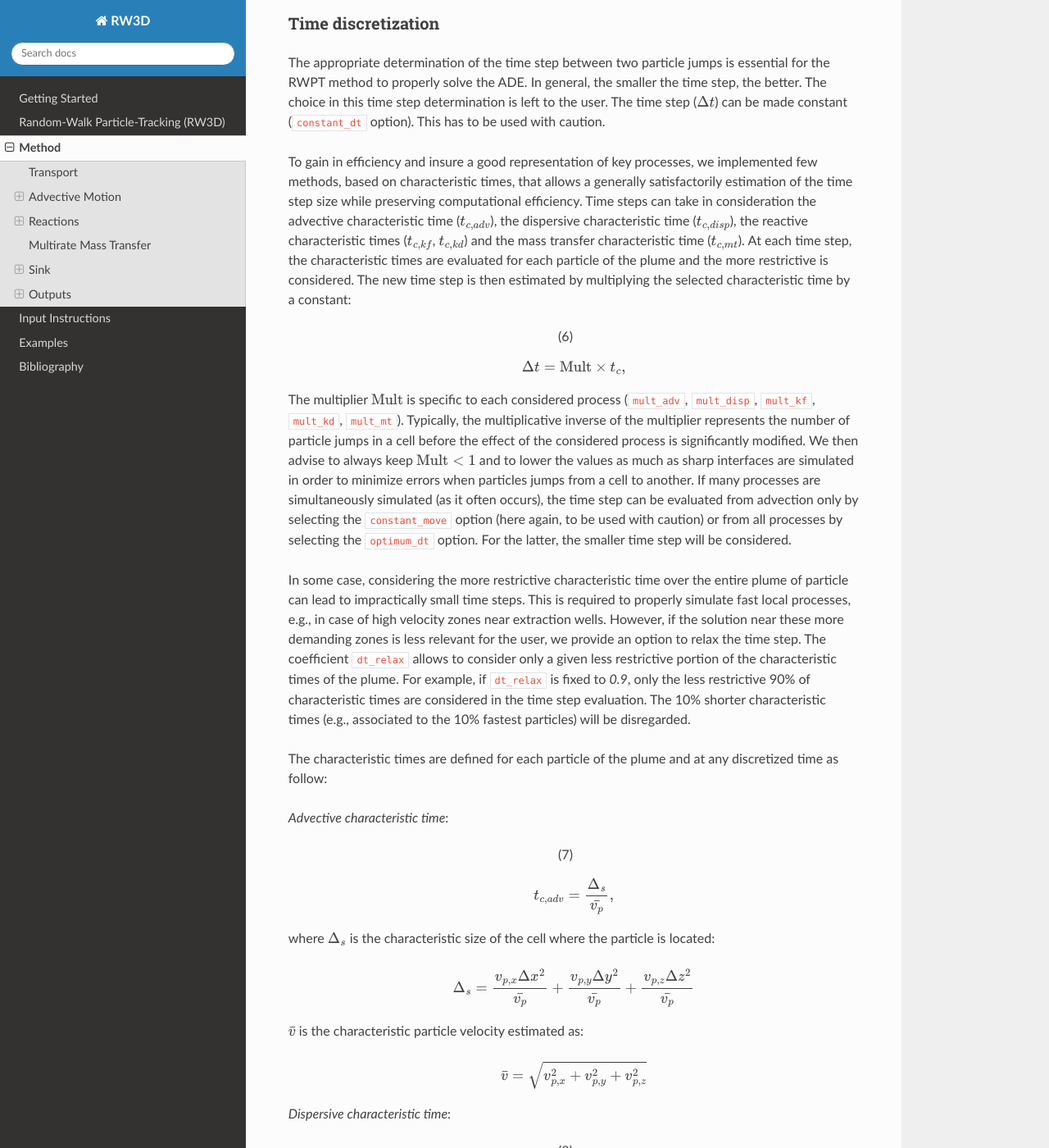
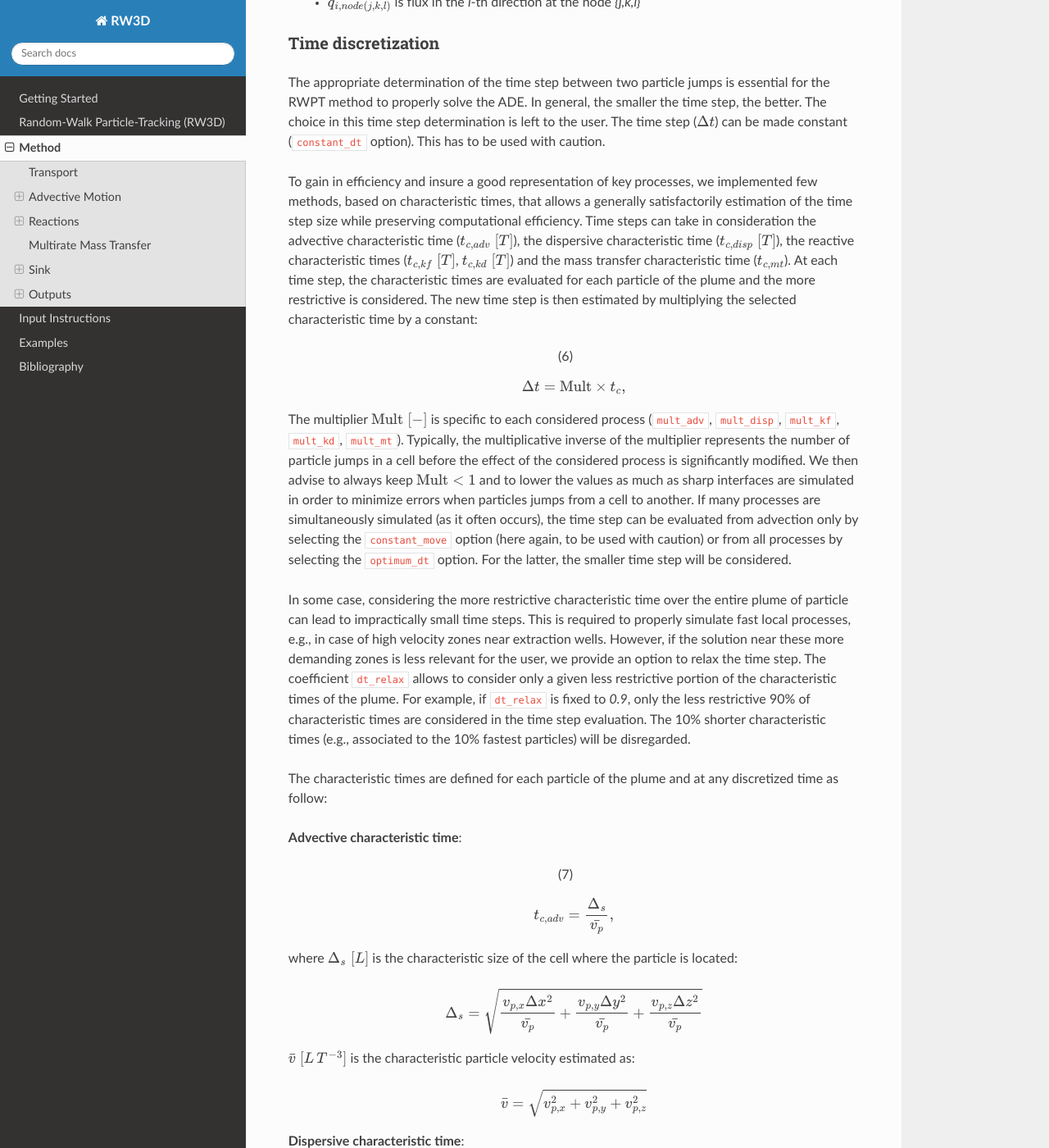
Before and after one commit to chrishenri/rw3d_manual, a Sphinx documentation site: the page built from docs/source/methods.rst, in a window 1280 px wide and 1400 px high, scrolled down 2790 px. Shown: the whole window at 82% size. Built offline with Sphinx 7.4.7 and the Read the Docs theme 3.1.0, drawn with Linux system fonts in a browser that asks for light colours; cross-references to code outside the pages are shown as plain code; some of the changed text lies outside the part shown.

Commit message:
edit dimensions in method

```diff
--- a/docs/source/methods.rst
+++ b/docs/source/methods.rst
@@ -17,9 +17,9 @@
 
 RW3D uses fluxes defined on an Eulerian grid. For each spatial direction, the Darcy flux :math:`\mathbf{q}` must be specified at the faces of each finite-difference cell (see Figure :ref:`finite-difference_cell`).
 
-To compute the flux at the particle location, :math:`\mathbf{q}_p`, RW3D applies interpolation schemes described in :ref:`Flux interpolation`. A simple linear interpolation has been shown to be consistent with the finite-difference formulation of the flow equation and ensures local mass conservation :cite:p:`Pollock88`.
+To compute the flux at the particle location, :math:`\mathbf{q}_p \; [L \, T^{-3}]`, RW3D applies interpolation schemes described in :ref:`Flux interpolation`. A simple linear interpolation has been shown to be consistent with the finite-difference formulation of the flow equation and ensures local mass conservation :cite:p:`Pollock88`.
 
-The particle velocity :math:`\mathbf{v}_p(\mathbf{x}_p)` is then computed by scaling the interpolated flux by the local porosity or water content, :math:`\phi`:
+The particle velocity :math:`\mathbf{v}_p(\mathbf{x}_p) \; [L \, T^{-3}]` is then computed by scaling the interpolated flux by the local porosity or water content, :math:`\phi \; [-]`:
 
 .. math::
    :label: vp
@@ -55,8 +55,8 @@
   where:
 
   - :math:`A_i = \dfrac{v_{i,\text{face}(2)} - v_{i,\text{face}(1)}}{\Delta x_i}`
-  - :math:`v_{i,\text{face}(j)}` is the velocity in the :math:`i`-th direction at the :math:`j`-th face of the cell
-  - :math:`\Delta x_i` is the cell size in the :math:`i`-th direction
+  - :math:`v_{i,\text{face}(j)} \; [L \, T^{-3}]` is the velocity in the :math:`i`-th direction at the :math:`j`-th face of the cell
+  - :math:`\Delta x_i \; [L]` is the cell size in the :math:`i`-th direction
 
 The exponential scheme provides a more accurate integration of velocity in regions with strong gradients and is particularly useful in heterogeneous domains.
 
@@ -112,7 +112,7 @@
 The choice in this time step determination is left to the user. The time step (:math:`\Delta t`) can be made constant (``constant_dt`` option). This has to be used with caution.
 
 To gain in efficiency and insure a good representation of key processes, we implemented few methods, based on characteristic times, that allows a generally satisfactorily estimation of the time step size while preserving computational efficiency.
-Time steps can take in consideration the advective characteristic time (:math:`t_{c,adv}`), the dispersive characteristic time (:math:`t_{c,disp}`), the reactive characteristic times (:math:`t_{c,kf}`, :math:`t_{c,kd}`) and the mass transfer characteristic time (:math:`t_{c,mt}`).
+Time steps can take in consideration the advective characteristic time (:math:`t_{c,adv} \; [T]`), the dispersive characteristic time (:math:`t_{c,disp} \; [T]`), the reactive characteristic times (:math:`t_{c,kf} \; [T]`, :math:`t_{c,kd} \; [T]`) and the mass transfer characteristic time (:math:`t_{c,mt}`).
 At each time step, the characteristic times are evaluated for each particle of the plume and the more restrictive is considered. The new time step is then estimated by multiplying the selected characteristic time by a constant:
 
 .. math::
@@ -122,7 +122,7 @@
     \Delta t = \text{Mult} \times t_c,
     \end{aligned}
 
-The multiplier :math:`\text{Mult}` is specific to each considered process (``mult_adv``, ``mult_disp``, ``mult_kf``, ``mult_kd``, ``mult_mt``). Typically, the multiplicative inverse of the multiplier represents the number of particle jumps in a cell before the effect of the considered process is significantly modified.
+The multiplier :math:`\text{Mult} \; [-]` is specific to each considered process (``mult_adv``, ``mult_disp``, ``mult_kf``, ``mult_kd``, ``mult_mt``). Typically, the multiplicative inverse of the multiplier represents the number of particle jumps in a cell before the effect of the considered process is significantly modified.
 We then advise to always keep :math:`\text{Mult}<1` and to lower the values as much as sharp interfaces are simulated in order to minimize errors when particles jumps from a cell to another.
 If many processes are simultaneously simulated (as it often occurs), the time step can be evaluated from advection only by selecting the ``constant_move`` option (here again, to be used with caution) or from all processes by selecting the ``optimum_dt`` option.
 For the latter, the smaller time step will be considered.
@@ -133,7 +133,7 @@
 
 The characteristic times are defined for each particle of the plume and at any discretized time as follow:
 
-*Advective characteristic time*:
+**Advective characteristic time**:
 
 .. math::
     :label: tcadv
@@ -142,20 +142,20 @@
     t_{c,adv} = \frac{\Delta_s}{\bar{v_p}},
     \end{aligned}
 
-where :math:`\Delta_s` is the characteristic size of the cell where the particle is located:
+where :math:`\Delta_s \; [L]` is the characteristic size of the cell where the particle is located:
 
 .. math::
 
-    \Delta_s = \frac{v_{p,x} \Delta x^2}{\bar{v_{p}}} + \frac{v_{p,y} \Delta y^2}{\bar{v_{p}}} + \frac{v_{p,z} \Delta z^2}{\bar{v_{p}}}
+    \Delta_s = \sqrt{ \frac{v_{p,x} \Delta x^2}{\bar{v_{p}}} + \frac{v_{p,y} \Delta y^2}{\bar{v_{p}}} + \frac{v_{p,z} \Delta z^2}{\bar{v_{p}}} }
 
-:math:`\bar{v}` is the characteristic particle velocity estimated as:
+:math:`\bar{v} \; [L \, T^{-3}]` is the characteristic particle velocity estimated as:
 
 .. math::
 
     \bar{v} = \sqrt{v_{p,x}^2 + v_{p,y}^2 + v_{p,z}^2}
 
 
-*Dispersive characteristic time*:
+**Dispersive characteristic time**:
 
 .. math::
     :label: tcdisp
@@ -167,7 +167,7 @@
 where :math:`D_L`, :math:`D_{TH}`, :math:`D_{TV}` are the longitudinal, transverse horizontal and transverse vertical componenents of the dispersion tensor.
 
 
-*Reactive characteristic time*:
+**Reactive characteristic time**:
 
 In case a kinetic reaction is simulated:
 
@@ -269,7 +269,7 @@
 
   - the ith-equation represents the mass balance of the ith species
   - :math:`n_s` is the number of the species involved
-  - :math:`\theta` [-] is the porosity of the media
+  - :math:`\theta \; [-]` is the porosity of the media
   - :math:`q \; [L \, T^{-1}]` is the Darcy velocity vector
   - :math:`D \; [L^{2} \, T^{–1}]` is the dispersion tensor
 
```
Also changed, not shown: other parts of docs/source/methods.rst (+4 -4 lines).
